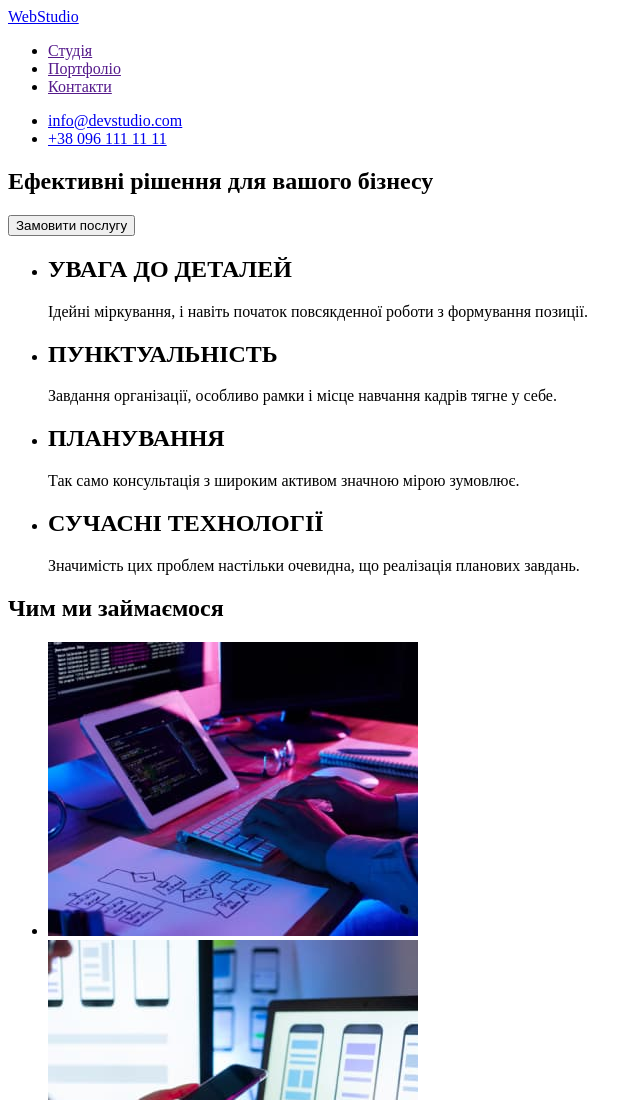
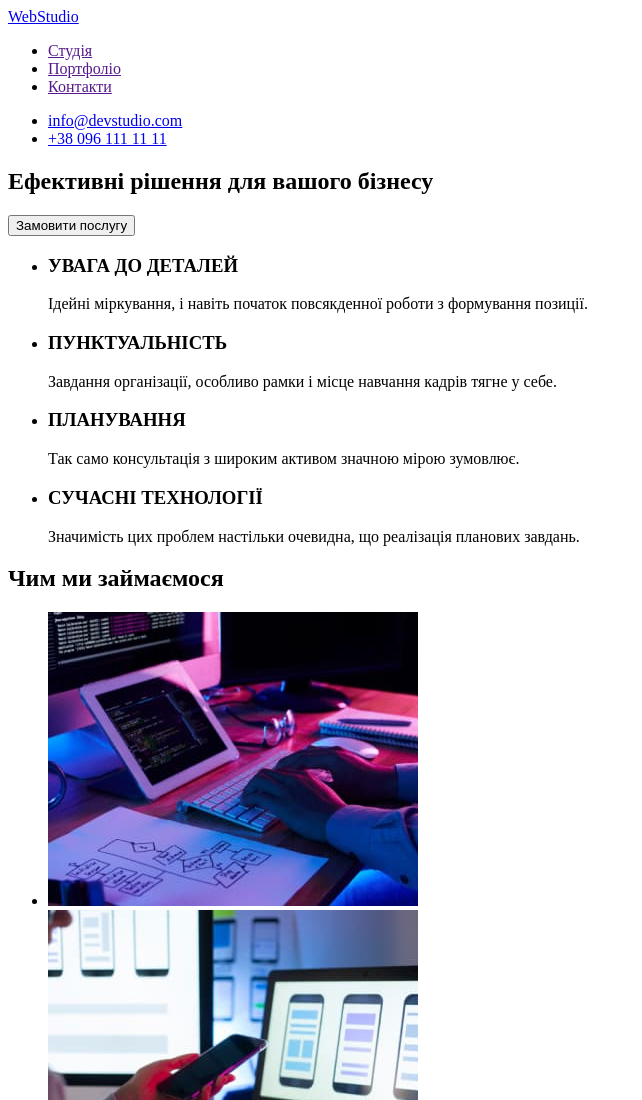
Before and after one commit to alexholov/goit-markup-hw-01, a plain HTML site: page index.html in a window 1280 px wide. Shown: the top 1100 px of the page, without its empty margins (0-642 px from the left). Drawn offline with Linux system fonts and the light colour scheme.

Commit message:
Исправил заголовки

```diff
--- a/index.html
+++ b/index.html
@@ -30,21 +30,22 @@
       </section>
       <!--2 блок-->
       <section>
+        <h2 hidden>Чому ми</h2>
         <ul>
           <li>
-            <h2>УВАГА ДО ДЕТАЛЕЙ</h2>
+            <h3>УВАГА ДО ДЕТАЛЕЙ</h3>
             <p>Ідейні міркування, і навіть початок повсякденної роботи з формування позиції.</p>
           </li>
           <li>
-            <h2>ПУНКТУАЛЬНІСТЬ</h2>
+            <h3>ПУНКТУАЛЬНІСТЬ</h3>
             <p>Завдання організації, особливо рамки і місце навчання кадрів тягне у себе.</p>
           </li>
           <li>
-            <h2>ПЛАНУВАННЯ</h2>
+            <h3>ПЛАНУВАННЯ</h3>
             <p>Так само консультація з широким активом значною мірою зумовлює.</p>
           </li>
           <li>
-            <h2>СУЧАСНІ ТЕХНОЛОГІЇ</h2>
+            <h3>СУЧАСНІ ТЕХНОЛОГІЇ</h3>
             <p>Значимість цих проблем настільки очевидна, що реалізація планових завдань.</p>
           </li>
         </ul>
```
